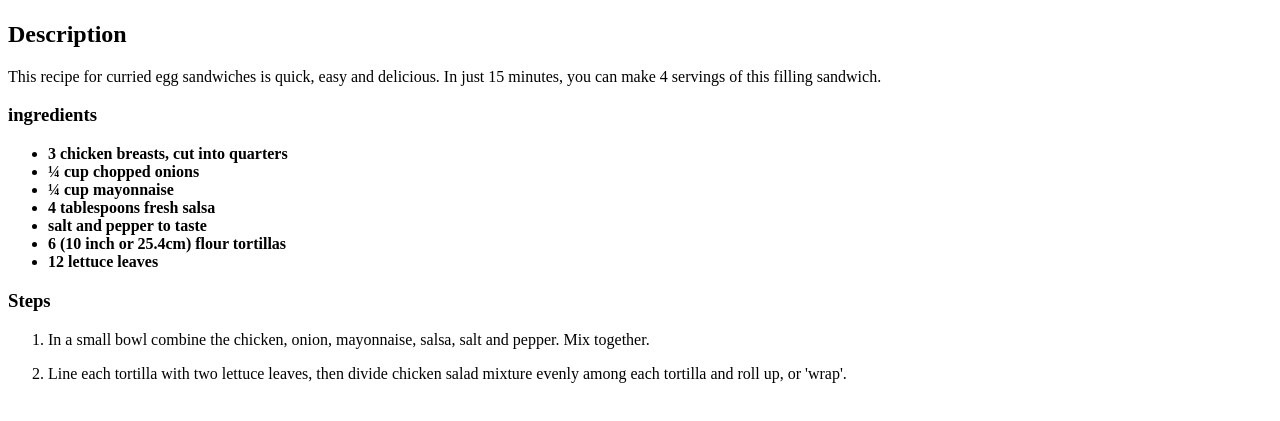
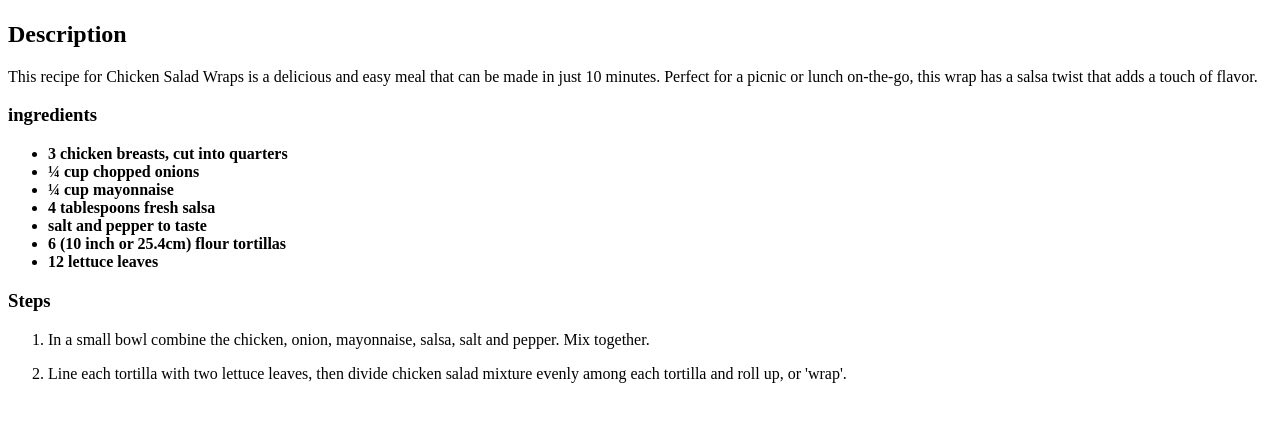
Before and after one commit to unseensnick/odin-recipes, a plain HTML site: page recipes/chickensaladwraps.html in a window 1280 px wide. Shown: the part 353-774 px from the top of the page. Drawn offline with Linux system fonts and the light colour scheme.

Commit message:
fix description of 'chickensaladwraps.html' with correct description

```diff
--- a/recipes/chickensaladwraps.html
+++ b/recipes/chickensaladwraps.html
@@ -13,9 +13,9 @@
 
         <h2>Description</h2>
         <p>
-            This recipe for curried egg sandwiches is quick, easy and delicious.
-            In just 15 minutes, you can make 4 servings of this filling
-            sandwich.
+            This recipe for Chicken Salad Wraps is a delicious and easy meal
+            that can be made in just 10 minutes. Perfect for a picnic or lunch
+            on-the-go, this wrap has a salsa twist that adds a touch of flavor.
         </p>
 
         <h3>ingredients</h3>
```
